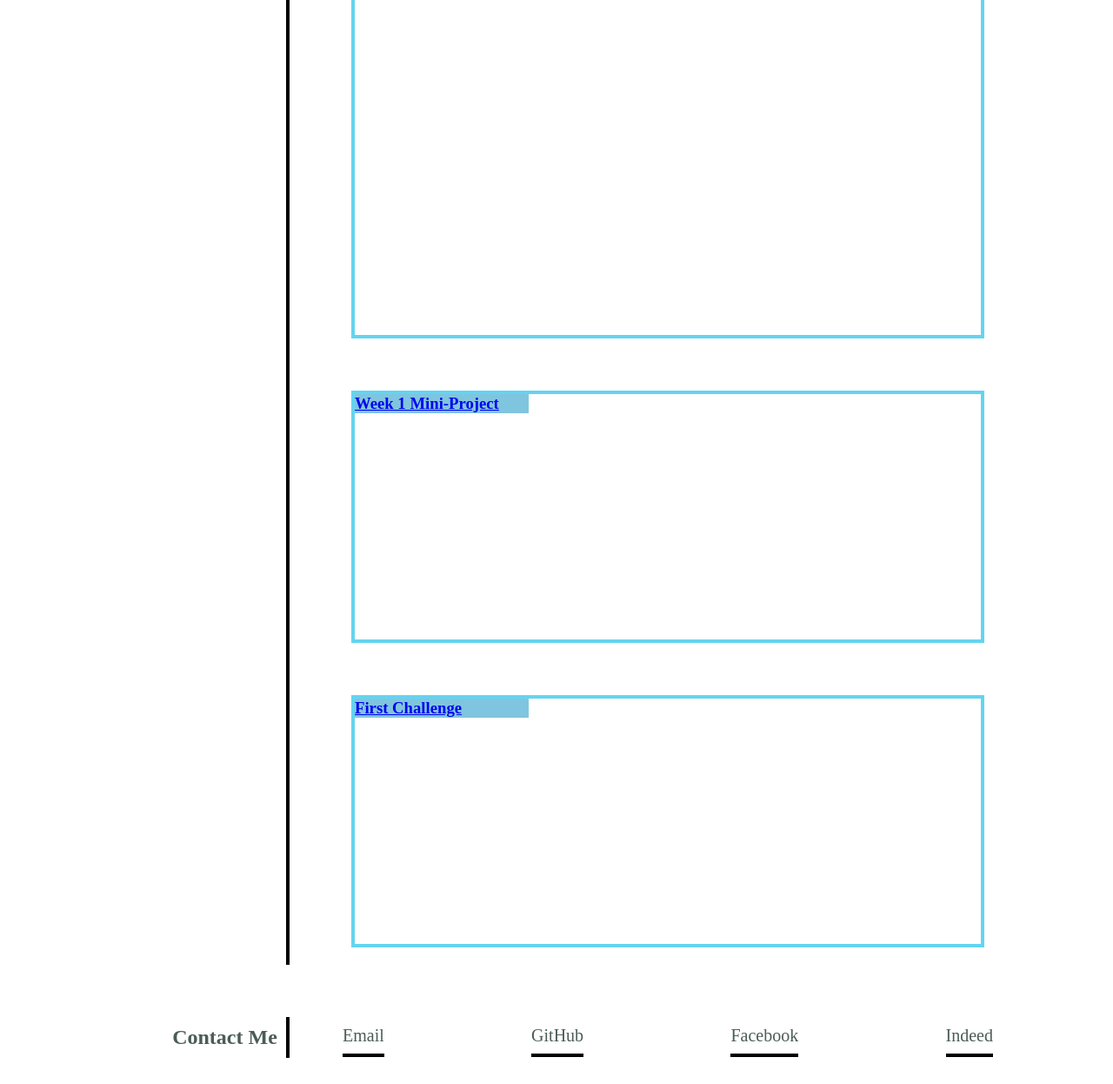
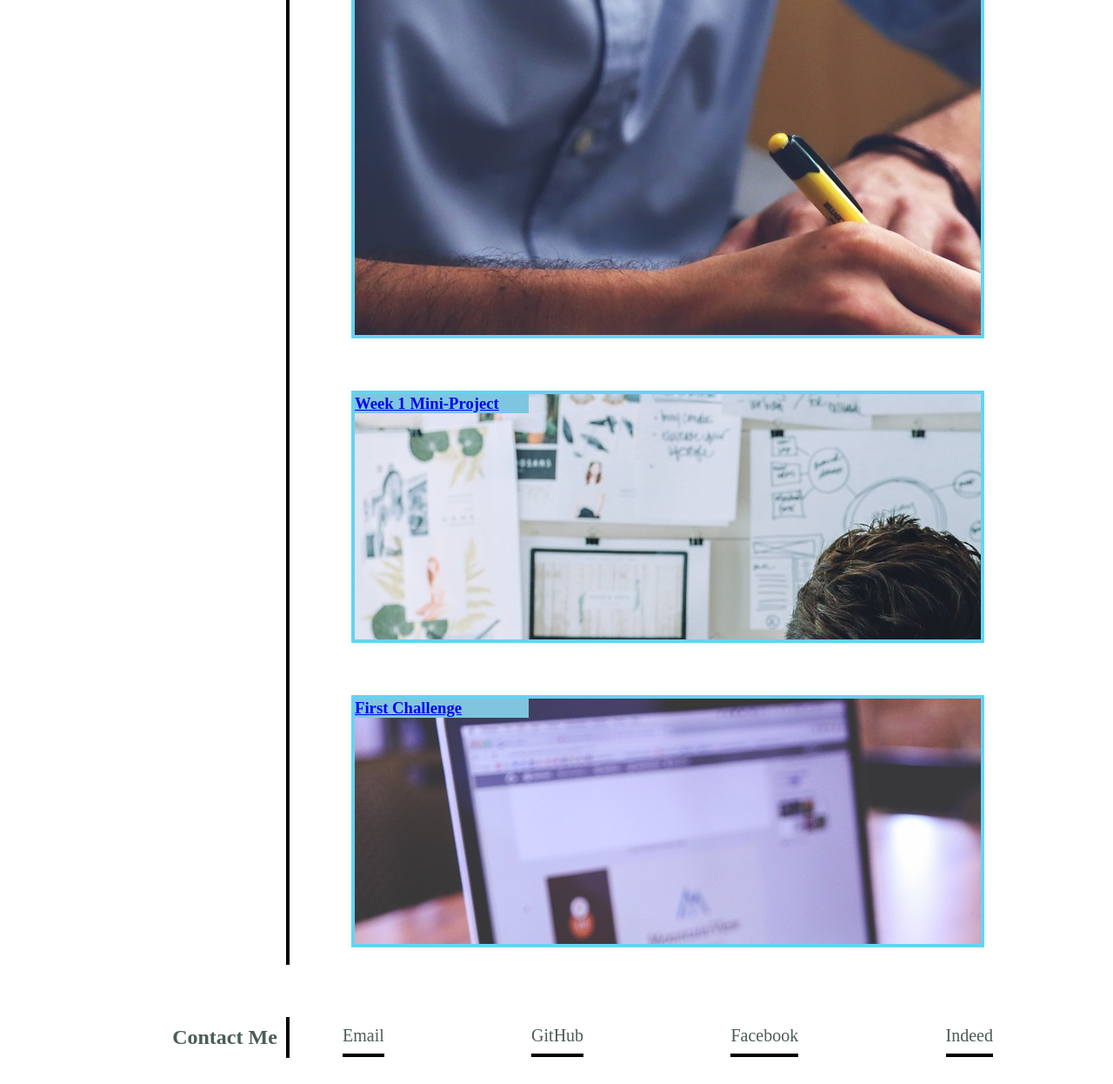
Before and after one commit to cpichac/Portfolio, a plain HTML site: page index.html in a window 1280 px wide. Shown: the part 543-1789 px from the top of the page at 87% size. Drawn offline with Linux system fonts and the light colour scheme.

Commit message:
update images would not load when deployed

```diff
--- a/assets/css/styles.css
+++ b/assets/css/styles.css
@@ -55,7 +55,7 @@
     height: 100px;
     width: 100%;
     margin-bottom: 25px;
-    background-image: url(./assets/images/technology-background-1632715.jpg);
+    background-image: url(/assets/images/technology-background-1632715.jpg);
     background-size: cover;
     background-position: center;
     position: relative;
@@ -124,19 +124,15 @@ section p {
 }
 
 #project1 {
-    background-image: url(./assets/images/week-1-mini-project.jpg);
+    background-image: url(/assets/images/week-1-mini-project.jpg);
 }
 
-/* #project1 a:link{
-    color: ;
-} */
-
 #project2 {
-    background-image:url(./assets/images/first-challenge.jpg);
+    background-image:url(/assets/images/first-challenge.jpg);
 }
 
 #project3 {
-    background-image:url(./assets/images/prework.jpg);
+    background-image:url(/assets/images/prework.jpg);
 }
 
 
@@ -145,10 +141,6 @@ section p {
     display: flex;
     justify-content: space-between;
 }
-
-/* article:hover{
-    background: #ff0000;
-} */
 
 #contactme ul li a {
     /* display: inline-block;
--- a/index.html
+++ b/index.html
@@ -10,7 +10,7 @@
 <body>
     <header class="header">
         <h1>Carlos Pichardo</h1>
-        <a href="https://github.com/cpichac"><img class="logo" src="./assets/images/logo-1.jpg" alt=""></a>
+        <a href="https://github.com/cpichac"><img class="logo" src="./assets/images/logo-1.jpg" alt="A dog at the park"></a>
         <nav class="navbar">
             <ul>
                 <li>
```
